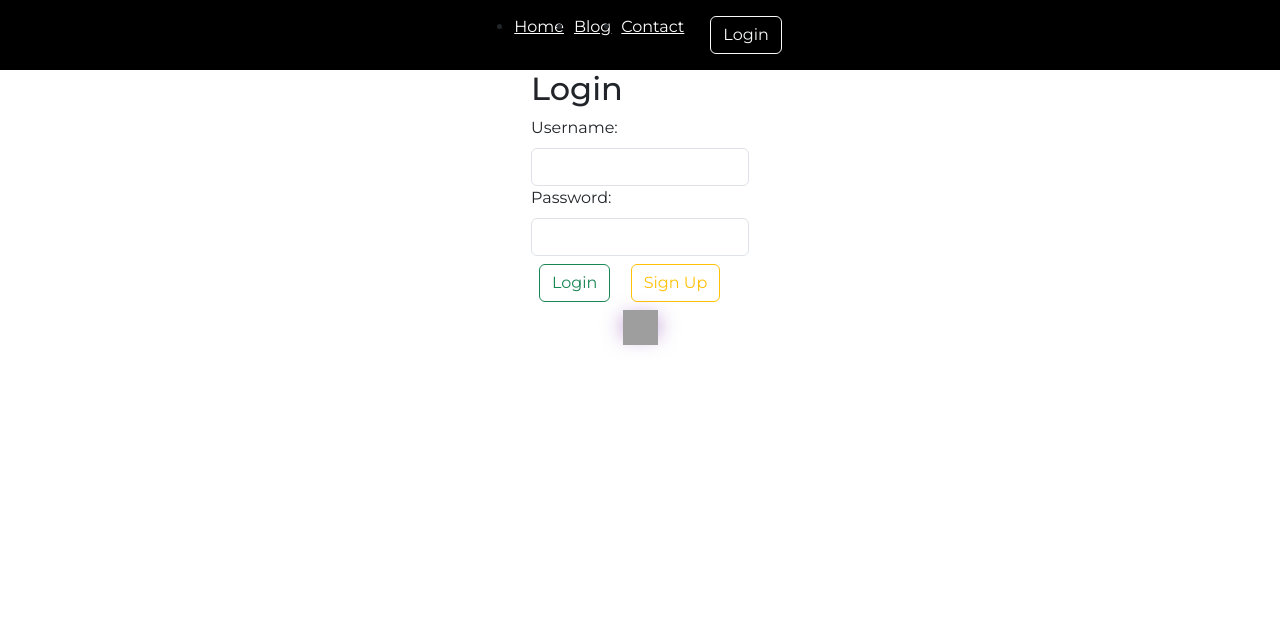
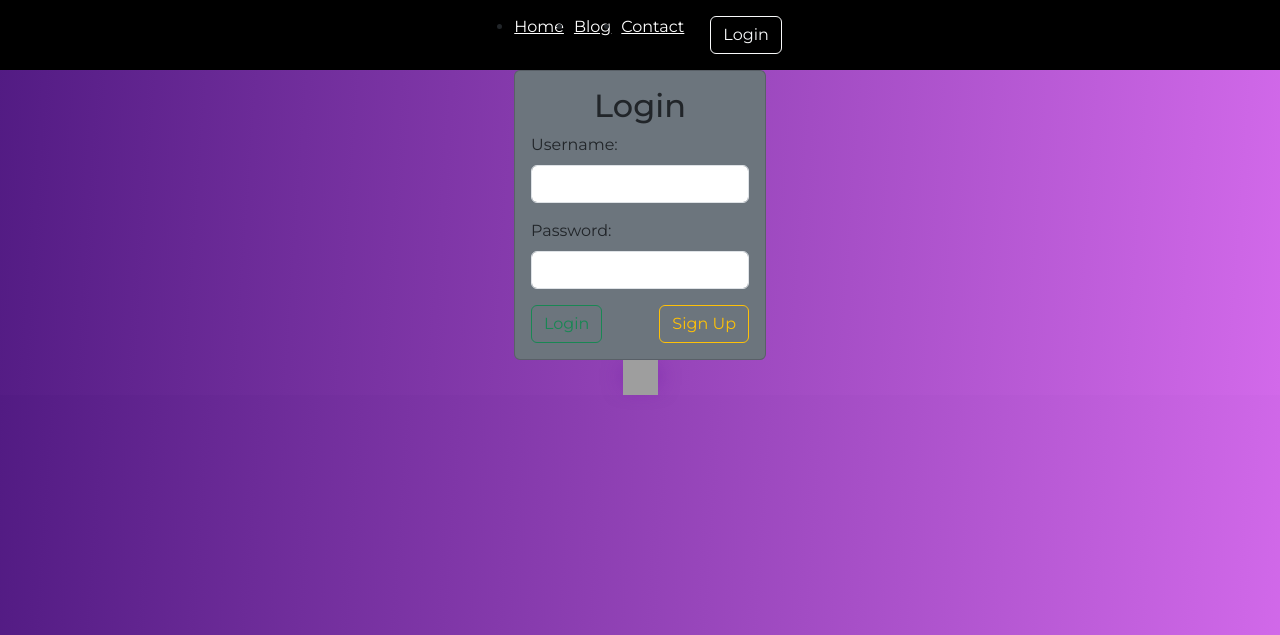
Before and after one commit to Blandskron/PortafolioT, a Django app: template portafoliot/authapp/templates/authapp/registration/login.html in a window 1280 px wide. Shown: the top 635 px of the page. Run offline with Django 3.2, Linux system fonts and the light colour scheme; the template is opened without the code that fills it, so the values that code supplies are empty; some libraries are stand-ins or nearby versions; grey boxes are pictures that could not be loaded.

Commit message:
background

```diff
--- a/portafoliot/authapp/templates/authapp/registration/login.html
+++ b/portafoliot/authapp/templates/authapp/registration/login.html
@@ -4,28 +4,26 @@
 {% block title %}Login{% endblock %}
 
 {% block content %}
-    <div>
-        <div>
-            <div>
-                <div>
-                    <div><h2>Login</h2></div>
-                    <div>
-                        <form method="post">
-                            {% csrf_token %}
-                            <div>
-                                <label for="username">Username:</label>
-                                <input type="text" class="form-control mt-2" id="username" name="username">
-                            </div>
-                            <div>
-                                <label for="password">Password:</label>
-                                <input type="password" class="form-control mt-2" id="password" name="password">
-                            </div>
-                            <button type="submit" class="btn btn-outline-success m-2">Login</button>
-                            <a href="{% url 'signup' %}" class="btn btn-outline-warning m-2">Sign Up</a>
-                        </form>
-                    </div>
+<div class="d-flex justify-content-center align-items-center">
+    <div class="card bg-secondary">
+        <div class="card-body">
+            <h2 class="card-title text-center">Login</h2>
+            <form method="post">
+                {% csrf_token %}
+                <div class="mb-3">
+                    <label for="username" class="form-label">Username:</label>
+                    <input type="text" class="form-control" id="username" name="username">
                 </div>
-            </div>
+                <div class="mb-3">
+                    <label for="password" class="form-label">Password:</label>
+                    <input type="password" class="form-control" id="password" name="password">
+                </div>
+                <div class="d-flex justify-content-between">
+                    <button type="submit" class="btn btn-outline-success">Login</button>
+                    <a href="{% url 'signup' %}" class="btn btn-outline-warning">Sign Up</a>
+                </div>
+            </form>
         </div>
     </div>
+</div>
 {% endblock %}
--- a/portafoliot/static/css/styles.css
+++ b/portafoliot/static/css/styles.css
@@ -1,5 +1,10 @@
+@import url('https://fonts.googleapis.com/css2?family=Montserrat:ital,wght@0,100..900;1,100..900&display=swap');
+
 body {
+    font-family: 'Montserrat', sans-serif;
     display: flex;
     flex-direction: column;
     align-items: center;
+    background: rgb(210,105,234);
+    background: linear-gradient(274deg, rgba(210,105,234,1) 0%, rgba(147,67,183,1) 49%, rgba(127,54,167,1) 65%, rgba(113,46,156,1) 76%, rgba(82,27,131,1) 100%);
 }
--- a/portafoliot/templates/base.html
+++ b/portafoliot/templates/base.html
@@ -14,12 +14,6 @@
     <link rel="stylesheet" href="{% static 'css/header.css' %}">
     <link rel="stylesheet" href="{% static 'css/whatsapp.css' %}">
     {% block css %}{% endblock %}
-    <style>
-      @import url('https://fonts.googleapis.com/css2?family=Montserrat:ital,wght@0,100..900;1,100..900&display=swap');
-      body {
-        font-family: 'Montserrat', sans-serif;
-      }
-    </style>
   </head>
   <body>
 
```
